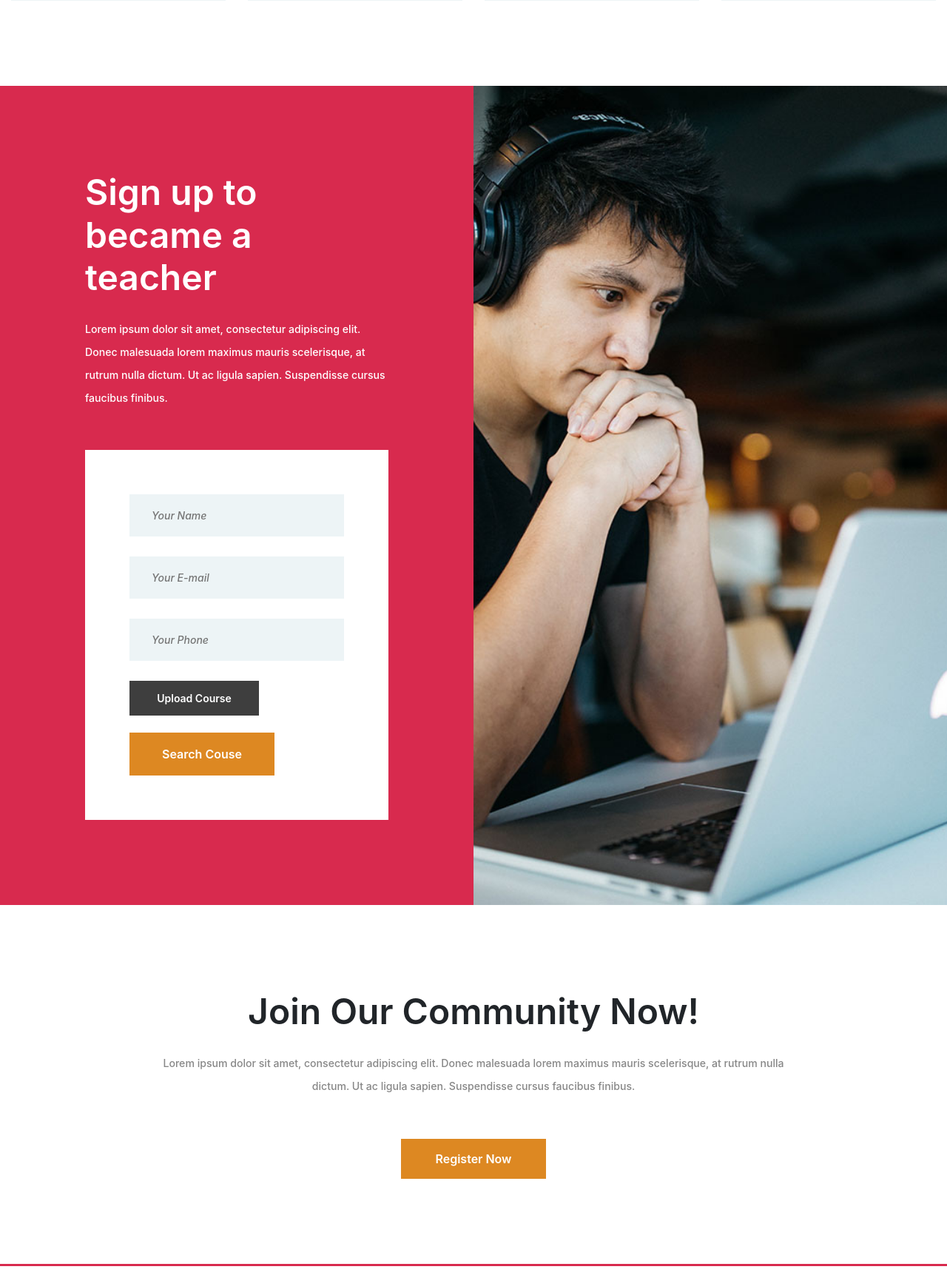
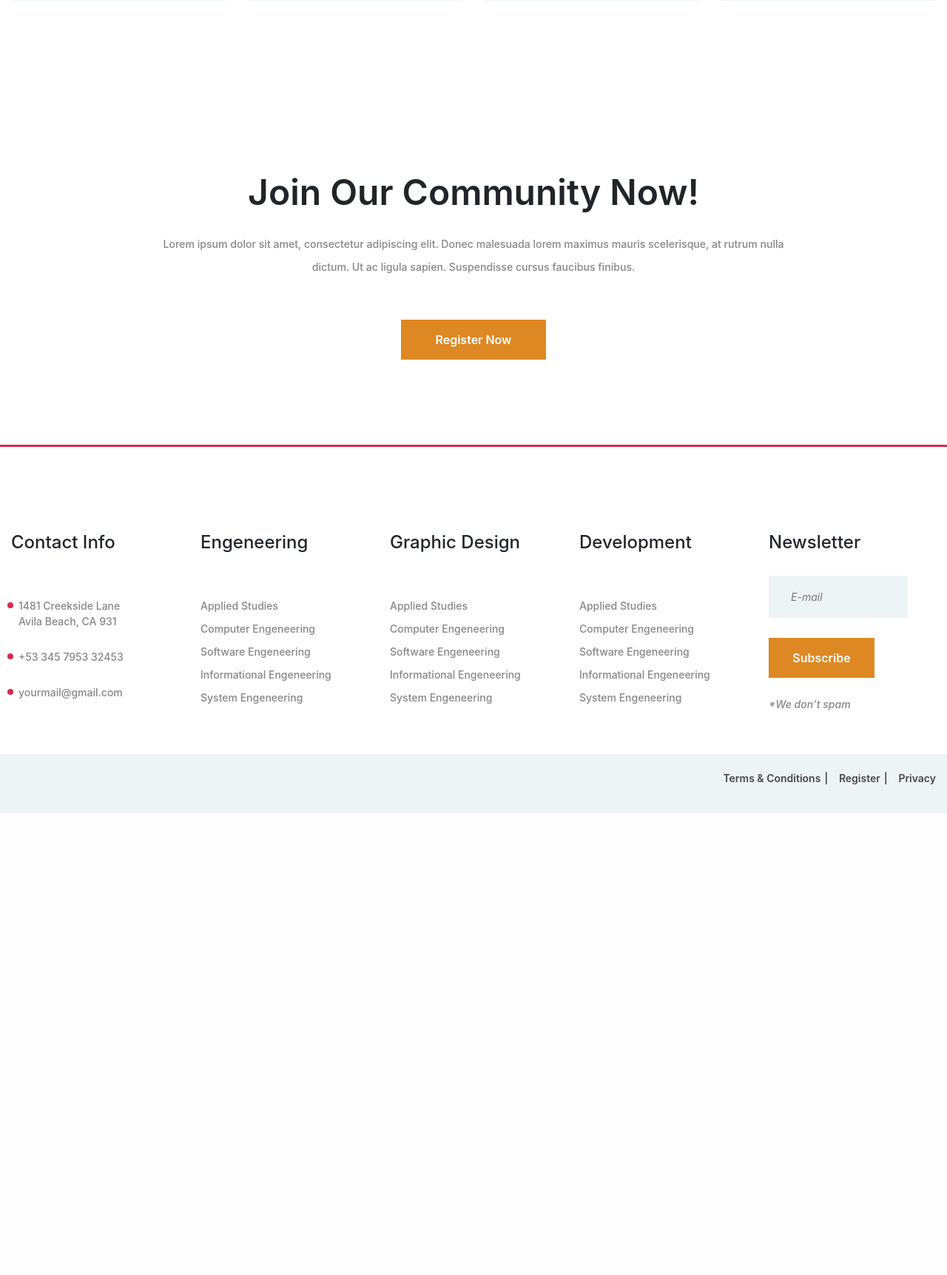
Before and after one commit to RafeefEsam/project_student_management, a Laravel app: page / in a window 1280 px wide. Shown: the part 3719-5442 px from the top of the page at 74% size. After the commit the page ends 4818 px from the top, so only its background shows below. Run offline with Laravel 8, Linux system fonts and the light colour scheme.

Commit message:
Update welcome.blade.php

```diff
--- a/project_student_management/resources/views/welcome.blade.php
+++ b/project_student_management/resources/views/welcome.blade.php
@@ -57,8 +57,8 @@ session_start();
                     <ul>
                         <li><a href="?">Home</a></li>
                         <li><a href="#">About us</a></li>
-                        <li><a href="courses.html">Courses</a></li>
-                        <li><a href="contact.html">Contact</a></li>
+                        <li><a href="#">Courses</a></li>
+                        <li><a href="#">Contact</a></li>
                     </ul>
                 </nav>
             </div>
@@ -334,32 +334,7 @@ session_start();
 <!-- course section end -->
 
 
-<!-- signup section -->
-<section class="signup-section spad">
-    <div class="signup-bg set-bg" data-setbg="public/img/signup-bg.jpg"></div>
-    <div class="container-fluid">
-        <div class="row">
-            <div class="col-lg-6">
-                <div class="signup-warp">
-                    <div class="section-title text-white text-left">
-                        <h2>Sign up to became a teacher</h2>
-                        <p>Lorem ipsum dolor sit amet, consectetur adipiscing elit. Donec malesuada lorem maximus mauris scelerisque, at rutrum nulla dictum. Ut ac ligula sapien. Suspendisse cursus faucibus finibus.</p>
-                    </div>
-                    <!-- signup form -->
-                    <form class="signup-form">
-                        <input type="text" placeholder="Your Name">
-                        <input type="text" placeholder="Your E-mail">
-                        <input type="text" placeholder="Your Phone">
-                        <label for="v-upload" class="file-up-btn">Upload Course</label>
-                        <input type="file" id="v-upload">
-                        <button class="site-btn">Search Couse</button>
-                    </form>
-                </div>
-            </div>
-        </div>
-    </div>
-</section>
-<!-- signup section end -->
+
 
 
 <!-- banner section -->
```
